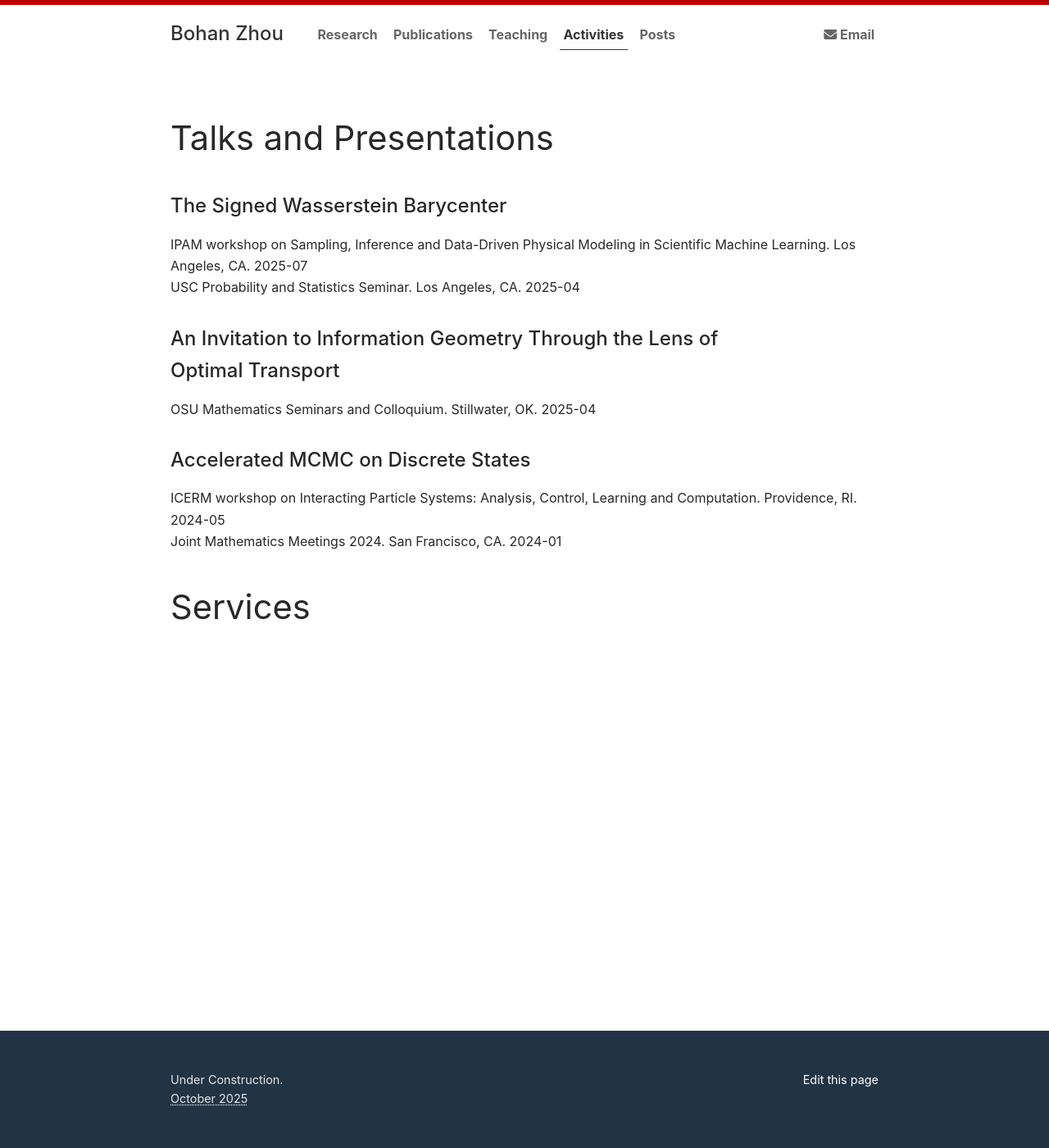
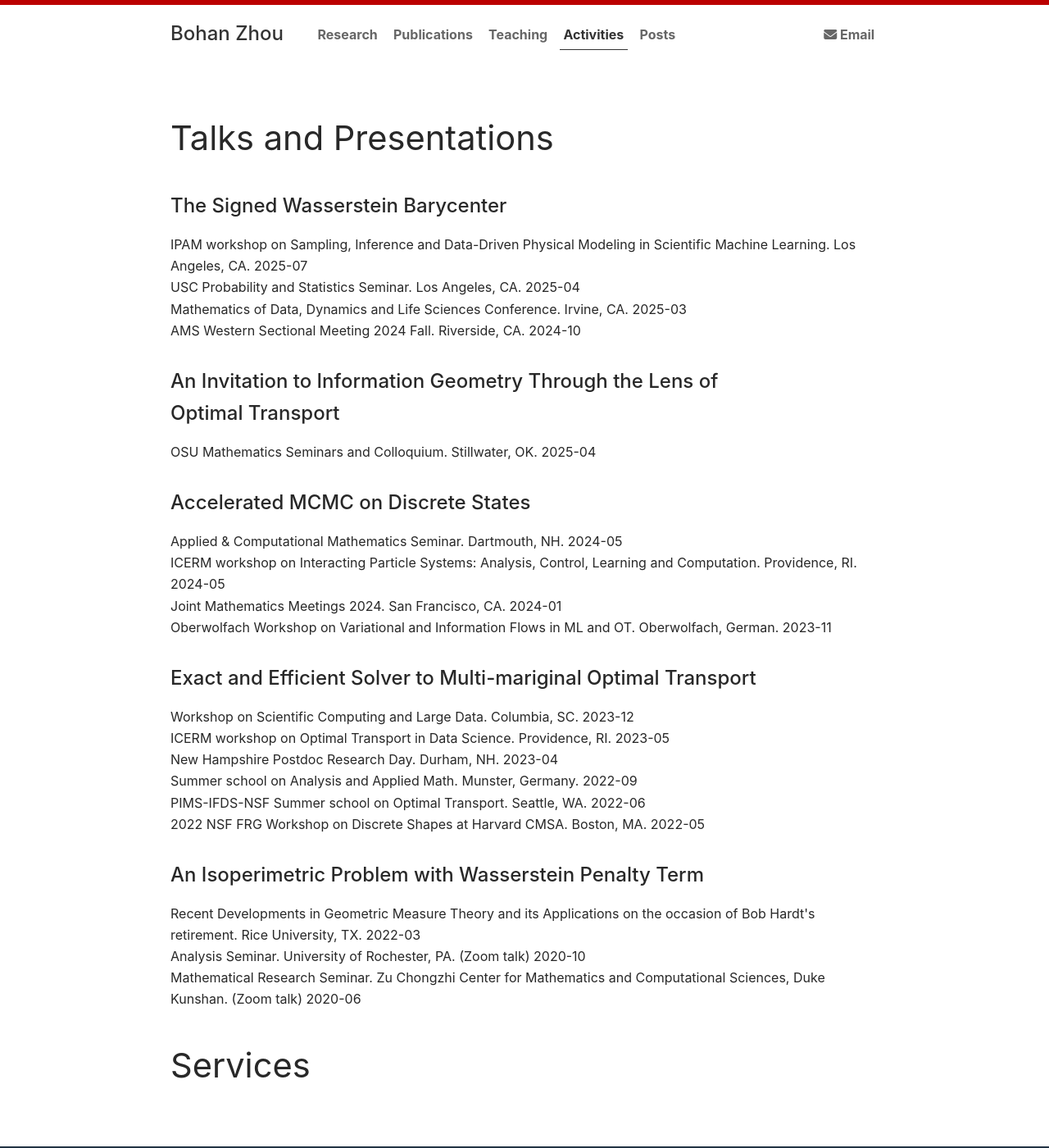
Before and after one commit to silentmovie/BohanZhou-Webpage, a Jekyll site: the page built from activities.md, in a window 1280 px wide and 1400 px high. Shown: the whole window at 82% size. Built offline with Jekyll 4.4.1, drawn with Linux system fonts in a browser that asks for light colours.

Commit message:
finish talk section

```diff
--- a/_data/talks.yml
+++ b/_data/talks.yml
@@ -1,15 +1,58 @@
 - title: "The Signed Wasserstein Barycenter"
   date: 2025-07
   location: IPAM workshop on Sampling, Inference and Data-Driven Physical Modeling in Scientific Machine Learning. Los Angeles, CA.
+- title: "The Signed Wasserstein Barycenter"
+  date: 2025-04
+  location: USC Probability and Statistics Seminar. Los Angeles, CA.
+- title: "The Signed Wasserstein Barycenter"
+  date: 2025-03
+  location: Mathematics of Data, Dynamics and Life Sciences Conference. Irvine, CA.
+- title: "The Signed Wasserstein Barycenter"
+  date: 2024-10
+  location: AMS Western Sectional Meeting 2024 Fall. Riverside, CA.
+
 - title: "An Invitation to Information Geometry Through the Lens of Optimal Transport"
   date: 2025-04
   location: OSU Mathematics Seminars and Colloquium. Stillwater, OK.
-- title: "The Signed Wasserstein Barycenter"
-  date: 2025-04
-  location: USC Probability and Statistics Seminar. Los Angeles, CA.
+
 - title: " Accelerated MCMC on Discrete States"
   date: 2024-05
   location: "ICERM workshop on Interacting Particle Systems: Analysis, Control, Learning and Computation. Providence, RI."
 - title: " Accelerated MCMC on Discrete States"
+  date: 2024-05
+  location: Applied & Computational Mathematics Seminar. Dartmouth, NH.
+- title: " Accelerated MCMC on Discrete States"
   date: 2024-01
   location: Joint Mathematics Meetings 2024. San Francisco, CA.
+- title: " Accelerated MCMC on Discrete States"
+  date: 2023-11
+  location: Oberwolfach Workshop on Variational and Information Flows in ML and OT. Oberwolfach, German.
+
+- title: "Exact and Efficient Solver to Multi-mariginal Optimal Transport"
+  date: 2023-12
+  location: Workshop on Scientific Computing and Large Data. Columbia, SC.
+- title: "Exact and Efficient Solver to Multi-mariginal Optimal Transport"
+  date: 2023-05
+  location: ICERM workshop on Optimal Transport in Data Science. Providence, RI.
+- title: "Exact and Efficient Solver to Multi-mariginal Optimal Transport"
+  date: 2023-04
+  location: New Hampshire Postdoc Research Day. Durham, NH.
+- title: "Exact and Efficient Solver to Multi-mariginal Optimal Transport"
+  date: 2022-09
+  location: Summer school on Analysis and Applied Math. Munster, Germany.
+- title: "Exact and Efficient Solver to Multi-mariginal Optimal Transport"
+  date: 2022-06
+  location: PIMS-IFDS-NSF Summer school on Optimal Transport. Seattle, WA.
+- title: "Exact and Efficient Solver to Multi-mariginal Optimal Transport"
+  date: 2022-05
+  location: 2022 NSF FRG Workshop on Discrete Shapes at Harvard CMSA. Boston, MA.
+
+- title: "An Isoperimetric Problem with Wasserstein Penalty Term"
+  date: 2022-03
+  location: Recent Developments in Geometric Measure Theory and its Applications on the occasion of Bob Hardt's retirement. Rice University, TX.
+- title: "An Isoperimetric Problem with Wasserstein Penalty Term"
+  date: 2020-10
+  location: Analysis Seminar. University of Rochester, PA. (Zoom talk)
+- title: "An Isoperimetric Problem with Wasserstein Penalty Term"
+  date: 2020-06
+  location: Mathematical Research Seminar. Zu Chongzhi Center for Mathematics and Computational Sciences, Duke Kunshan. (Zoom talk)
```
Also changed, not shown: index.md (+1 -1 lines).
